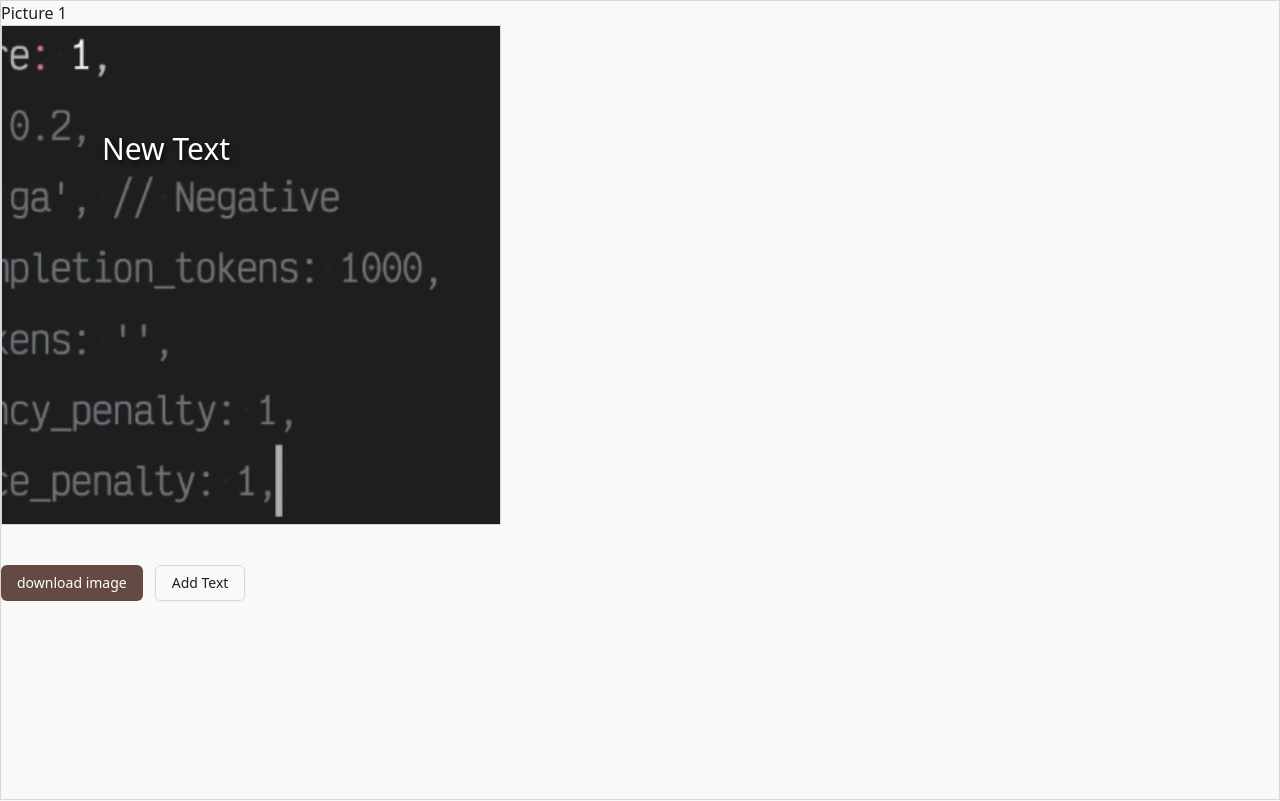
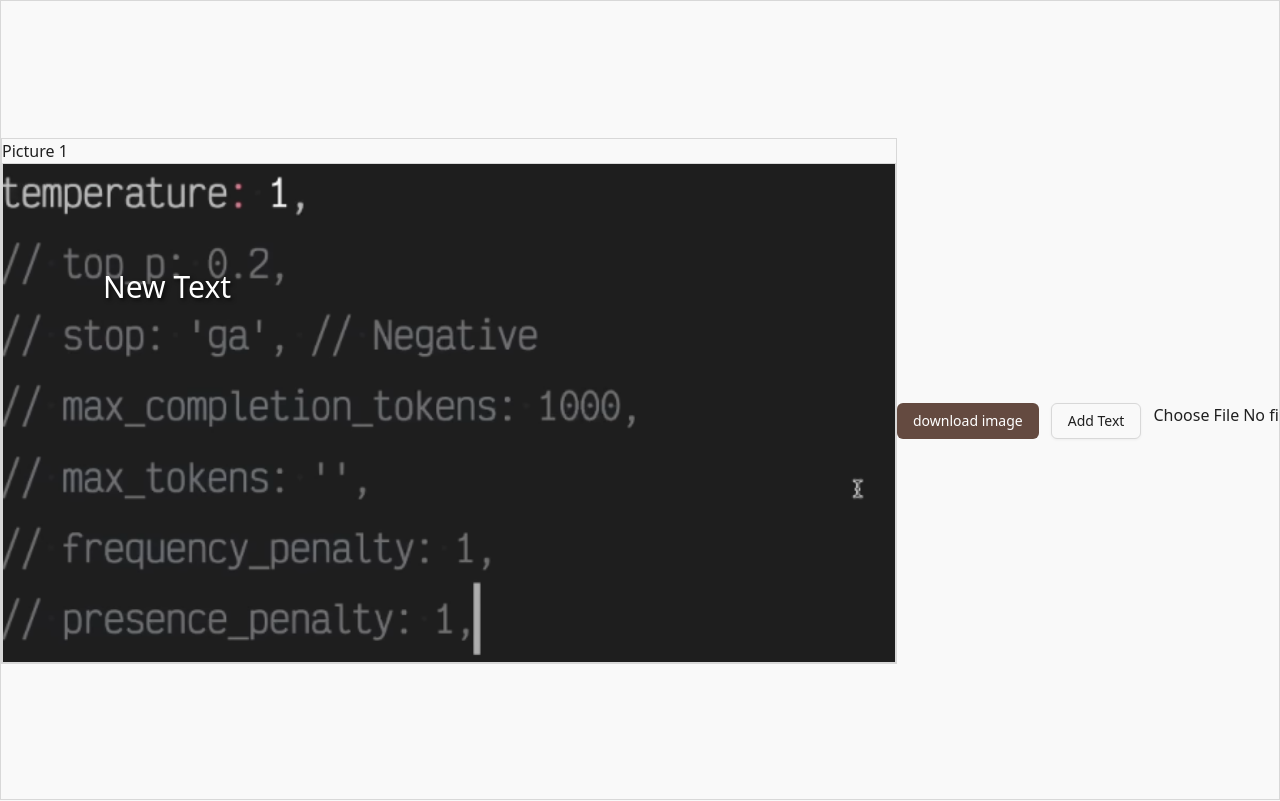
Before and after one commit to Forzun/imageGo, a Next.js app: page /dashboard/picture/1 in a window 1280 px wide. Built offline with nearby package versions, Linux system fonts and the light colour scheme.

Commit message:
StyleAdjustInit

```diff
--- a/app/dashboard/picture/[pictureId]/page.tsx
+++ b/app/dashboard/picture/[pictureId]/page.tsx
@@ -1,8 +1,8 @@
 "use client";
 
 import { Button } from "@/components/ui/button";
+import React, { useRef, useState } from "react";
 import Image from "next/image";
-import React, { useRef, useState } from "react";
 
 interface textElement {
   id: string;
@@ -83,7 +83,7 @@ export default function Picture({
     setSelectedTextId(textid);
   }
 
-  function handleKeyDown(event: React.KeyboardEvent, textId: string) {
+  function handleKeyDown(event: React.KeyboardEvent) {
     if (event.key === "Enter") {
       handleEditComplete();
     }
@@ -105,20 +105,28 @@ export default function Picture({
     setIsEditing(true);
   }
 
+  function onImageChange(event: React.ChangeEvent<HTMLInputElement>) {
+    if (event.target.files && event.target.files.length > 0) {
+      const file = event.target.files[0];
+      setImage(URL.createObjectURL(file));
+    }
+  }
+
   return (
-    <div className="container-wrapper border-1 border-x ">
-      <div>
+    <div className="container-wrapper border-1 border-x">
+      <div className="flex justify-between items-center h-screen overflow-x-hidden">
+        <div className="min-w-4xl border ">
           <h1>Picture {id}</h1>
           <div
             ref={imageContainerRef}
             onClick={hanldeImageClick}
-          className="relative w-[500px] h-[500px] border"
+            className="relative w-full h-[500px] border"
           >
             <Image
-            src="/home.png"
+              src={image ?? "/home.png"}
               alt="Picture"
               fill
-            style={{ objectFit: "cover" }}
+              className="object-cover w-full h-full"
             />
             {textElements.map((text) => (
               <div
@@ -139,7 +147,7 @@ export default function Picture({
                     autoFocus
                     defaultValue={text.content}
                     onBlur={handleEditComplete}
-                  onKeyDown={(e) => handleKeyDown(e, text.id)}
+                    onKeyDown={(e) => handleKeyDown(e)}
                     onChange={(e) => updateTextContent(text.id, e.target.value)}
                     style={{
                       fontSize: text.fontSize,
@@ -160,6 +168,8 @@ export default function Picture({
           <Button onClick={() => setIsAddingText(true)} variant="outline">
             Add Text
           </Button>
+          <input type="file" name="myImage" onChange={onImageChange} />
+        </div>
       </div>
     </div>
   );
--- a/app/globals.css
+++ b/app/globals.css
@@ -177,3 +177,7 @@
 .container-wrapper {
   @apply max-w-[1400px] mx-auto w-full h-screen;
 }
+
+::-webkit-scrollbar {
+  display: none;
+}
```
Also changed, not shown: app/dashboard/page.tsx (line endings or trailing spaces). Lines whose indentation alone changed are shown as unchanged.
